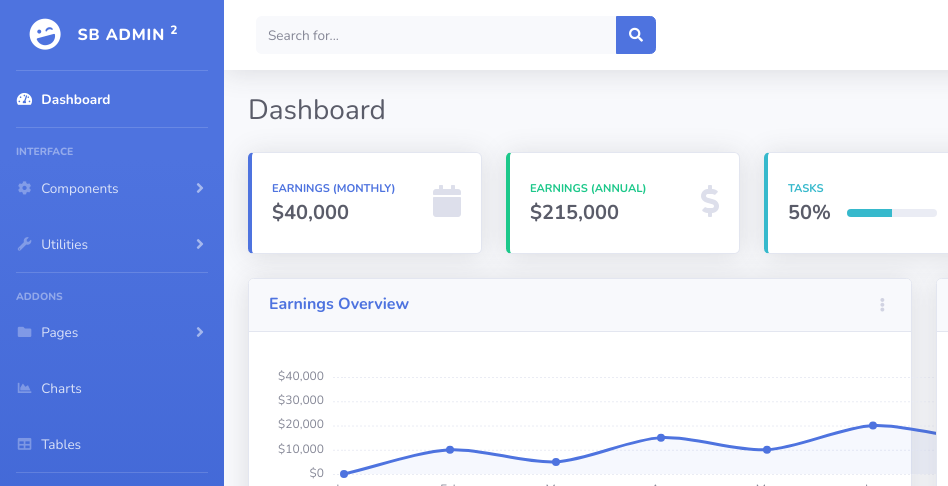
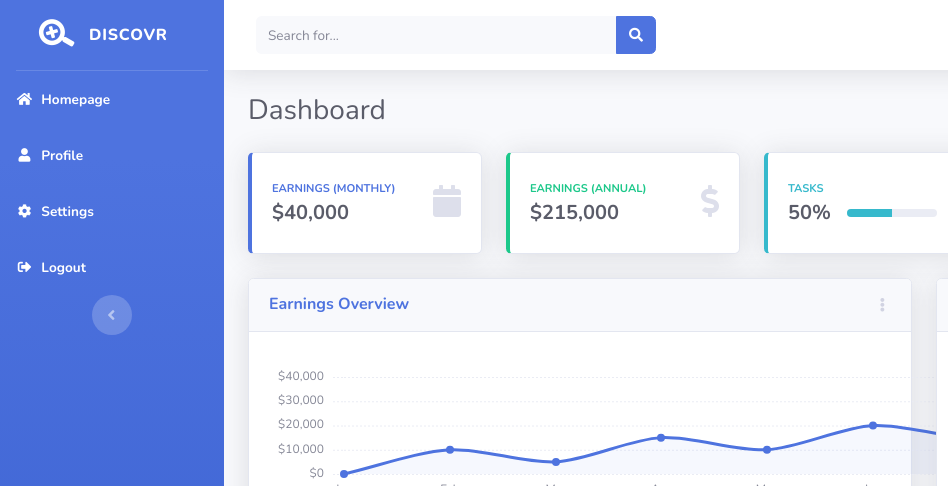
Before and after one commit to FizzBizz/BizHacks, a website with bundled scripts: page index.html in a window 1280 px wide. Shown: the top 486 px of the page, 0-948 px from the left. Built offline with nearby package versions, Linux system fonts and the light colour scheme.

Commit message:
Updated Sidebar

```diff
--- a/index.html
+++ b/index.html
@@ -31,9 +31,9 @@
       <!-- Sidebar - Brand -->
       <a class="sidebar-brand d-flex align-items-center justify-content-center" href="index.html">
         <div class="sidebar-brand-icon rotate-n-15">
-          <i class="fas fa-laugh-wink"></i>
+          <i class="fas fa-search-plus"></i>
         </div>
-        <div class="sidebar-brand-text mx-3">SB Admin <sup>2</div>
+        <div class="sidebar-brand-text mx-3">Discovr</div>
       </a>
 
       <!-- Divider -->
@@ -42,94 +42,32 @@
       <!-- Nav Item - Dashboard -->
       <li class="nav-item active">
         <a class="nav-link" href="index.html">
-          <i class="fas fa-fw fa-tachometer-alt"></i>
-          <span>Dashboard</span></a>
+          <i class="fas fa-fw fa-home"></i>
+          <span>Homepage</span></a>
       </li>
 
-      <!-- Divider -->
-      <hr class="sidebar-divider">
-
-      <!-- Heading -->
-      <div class="sidebar-heading">
-        Interface
-      </div>
-
-      <!-- Nav Item - Pages Collapse Menu -->
-      <li class="nav-item">
-        <a class="nav-link collapsed" href="#" data-toggle="collapse" data-target="#collapseTwo" aria-expanded="true" aria-controls="collapseTwo">
-          <i class="fas fa-fw fa-cog"></i>
-          <span>Components</span>
-        </a>
-        <div id="collapseTwo" class="collapse" aria-labelledby="headingTwo" data-parent="#accordionSidebar">
-          <div class="bg-white py-2 collapse-inner rounded">
-            <h6 class="collapse-header">Custom Components:</h6>
-            <a class="collapse-item" href="buttons.html">Buttons</a>
-            <a class="collapse-item" href="cards.html">Cards</a>
-          </div>
-        </div>
+      <!-- Nav Item - Dashboard -->
+      <li class="nav-item active">
+        <a class="nav-link" href="profile.html">
+          <i class="fas fa-fw fa-user"></i>
+          <span>Profile</span></a>
       </li>
 
-      <!-- Nav Item - Utilities Collapse Menu -->
-      <li class="nav-item">
-        <a class="nav-link collapsed" href="#" data-toggle="collapse" data-target="#collapseUtilities" aria-expanded="true" aria-controls="collapseUtilities">
-          <i class="fas fa-fw fa-wrench"></i>
-          <span>Utilities</span>
-        </a>
-        <div id="collapseUtilities" class="collapse" aria-labelledby="headingUtilities" data-parent="#accordionSidebar">
-          <div class="bg-white py-2 collapse-inner rounded">
-            <h6 class="collapse-header">Custom Utilities:</h6>
-            <a class="collapse-item" href="utilities-color.html">Colors</a>
-            <a class="collapse-item" href="utilities-border.html">Borders</a>
-            <a class="collapse-item" href="utilities-animation.html">Animations</a>
-            <a class="collapse-item" href="utilities-other.html">Other</a>
-          </div>
-        </div>
+      <!-- Nav Item - Dashboard -->
+      <li class="nav-item active">
+        <a class="nav-link" href="settings.html">
+          <i class="fas fa-fw fa-cog"></i>
+          <span>Settings</span></a>
       </li>
 
-      <!-- Divider -->
-      <hr class="sidebar-divider">
-
-      <!-- Heading -->
-      <div class="sidebar-heading">
-        Addons
-      </div>
-
-      <!-- Nav Item - Pages Collapse Menu -->
-      <li class="nav-item">
-        <a class="nav-link collapsed" href="#" data-toggle="collapse" data-target="#collapsePages" aria-expanded="true" aria-controls="collapsePages">
-          <i class="fas fa-fw fa-folder"></i>
-          <span>Pages</span>
+      <!-- Nav Item - Dashboard -->
+      <li class="nav-item active">
+        <a class="nav-link" href="#" data-toggle="modal" data-target="#logoutModal">
+          <i class="fas fa-fw fa-sign-out-alt"></i>
+          <span>Logout</span>
         </a>
-        <div id="collapsePages" class="collapse" aria-labelledby="headingPages" data-parent="#accordionSidebar">
-          <div class="bg-white py-2 collapse-inner rounded">
-            <h6 class="collapse-header">Login Screens:</h6>
-            <a class="collapse-item" href="login.html">Login</a>
-            <a class="collapse-item" href="register.html">Register</a>
-            <a class="collapse-item" href="forgot-password.html">Forgot Password</a>
-            <div class="collapse-divider"></div>
-            <h6 class="collapse-header">Other Pages:</h6>
-            <a class="collapse-item" href="404.html">404 Page</a>
-            <a class="collapse-item" href="blank.html">Blank Page</a>
-          </div>
-        </div>
       </li>
 
-      <!-- Nav Item - Charts -->
-      <li class="nav-item">
-        <a class="nav-link" href="charts.html">
-          <i class="fas fa-fw fa-chart-area"></i>
-          <span>Charts</span></a>
-      </li>
-
-      <!-- Nav Item - Tables -->
-      <li class="nav-item">
-        <a class="nav-link" href="tables.html">
-          <i class="fas fa-fw fa-table"></i>
-          <span>Tables</span></a>
-      </li>
-
-      <!-- Divider -->
-      <hr class="sidebar-divider d-none d-md-block">
 
       <!-- Sidebar Toggler (Sidebar) -->
       <div class="text-center d-none d-md-inline">
```
